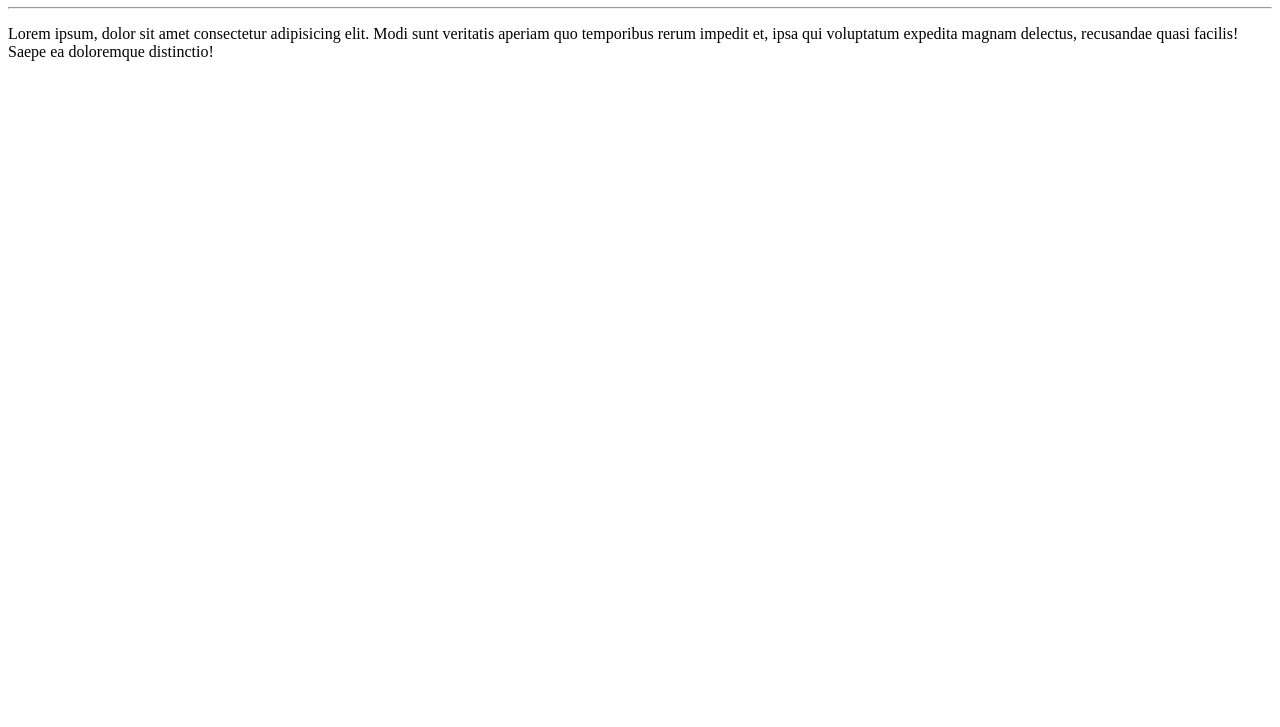
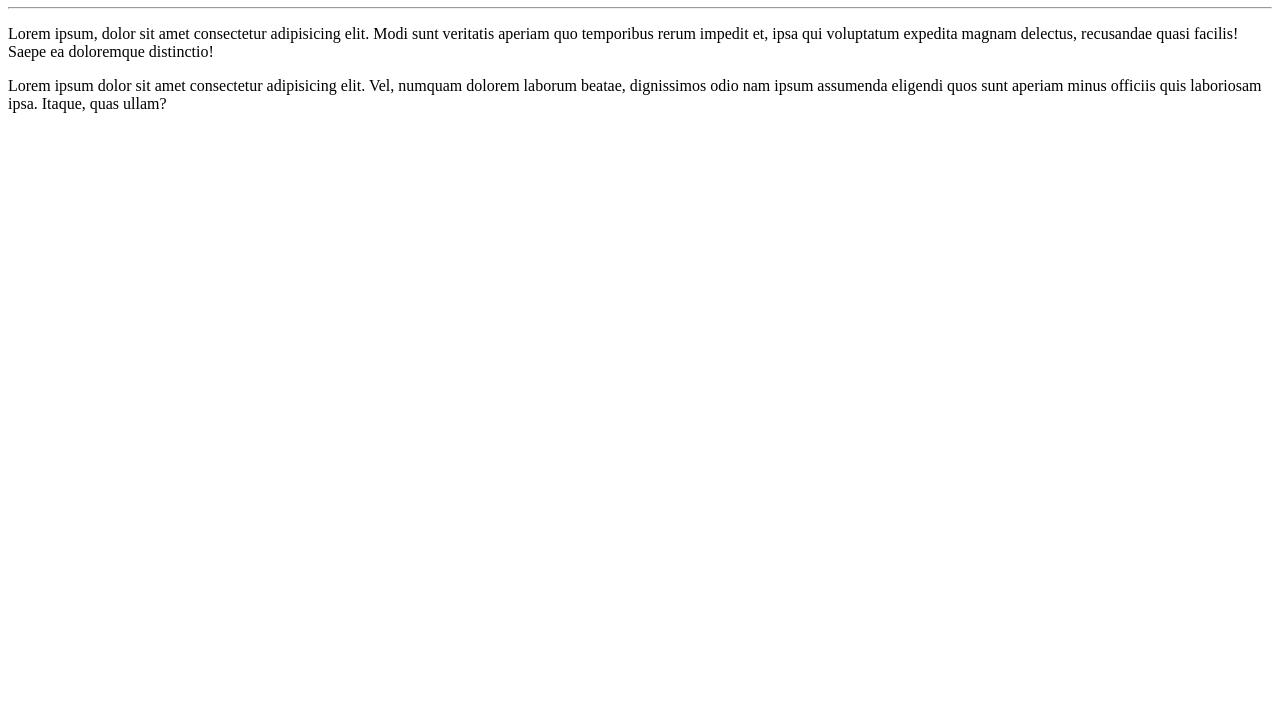
Before and after one commit to gabrielacsales/Ola-Mundo, a plain HTML site: page site-exemplo/index.html in a window 1280 px wide. Shown: the part 73-800 px from the top of the page. Drawn offline with Linux system fonts and the light colour scheme.

Commit message:
adicionei um paragrafo

```diff
--- a/site-exemplo/index.html
+++ b/site-exemplo/index.html
@@ -9,5 +9,6 @@
     <h1>Olá, Mundo</h1>
     <hr>
     <p>Lorem ipsum, dolor sit amet consectetur adipisicing elit. Modi sunt veritatis aperiam quo temporibus rerum impedit et, ipsa qui voluptatum expedita magnam delectus, recusandae quasi facilis! Saepe ea doloremque distinctio!</p>
+    <p>Lorem ipsum dolor sit amet consectetur adipisicing elit. Vel, numquam dolorem laborum beatae, dignissimos odio nam ipsum assumenda eligendi quos sunt aperiam minus officiis quis laboriosam ipsa. Itaque, quas ullam?</p>
 </body>
 </html>
```
